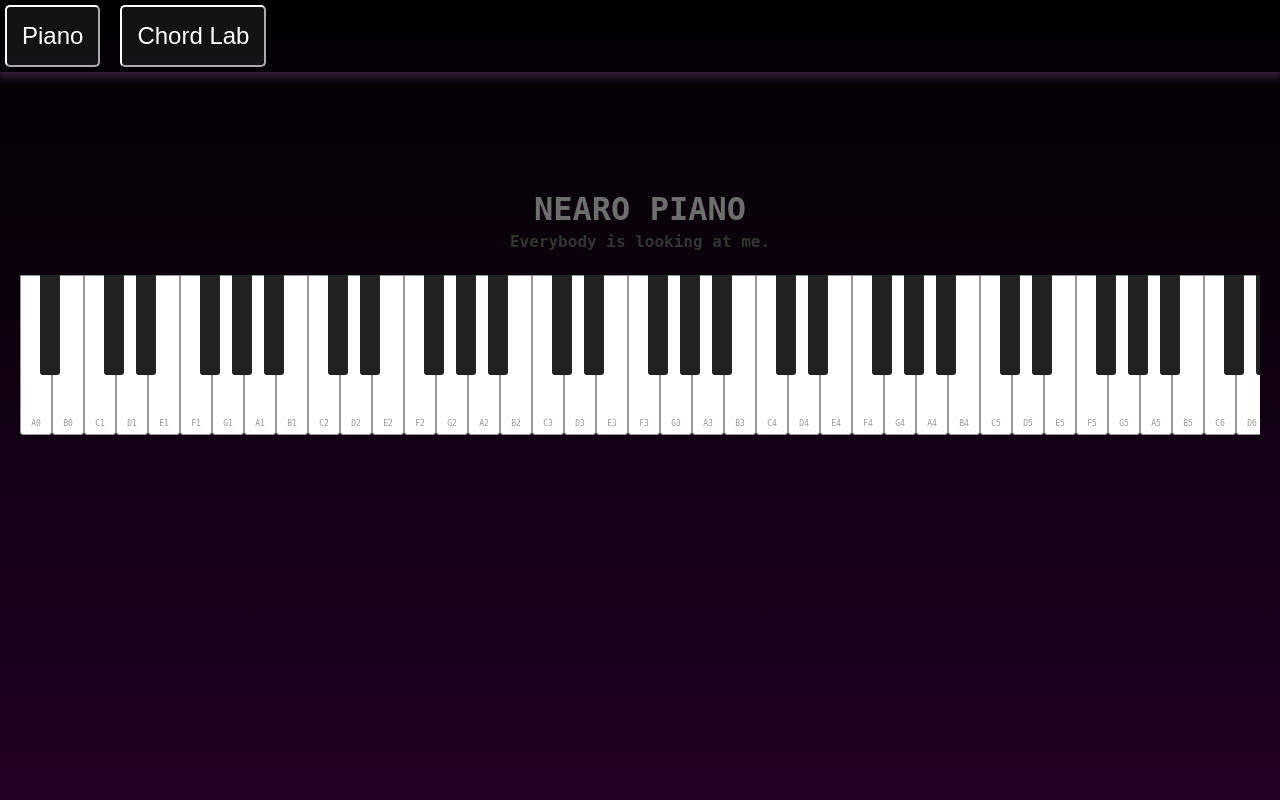
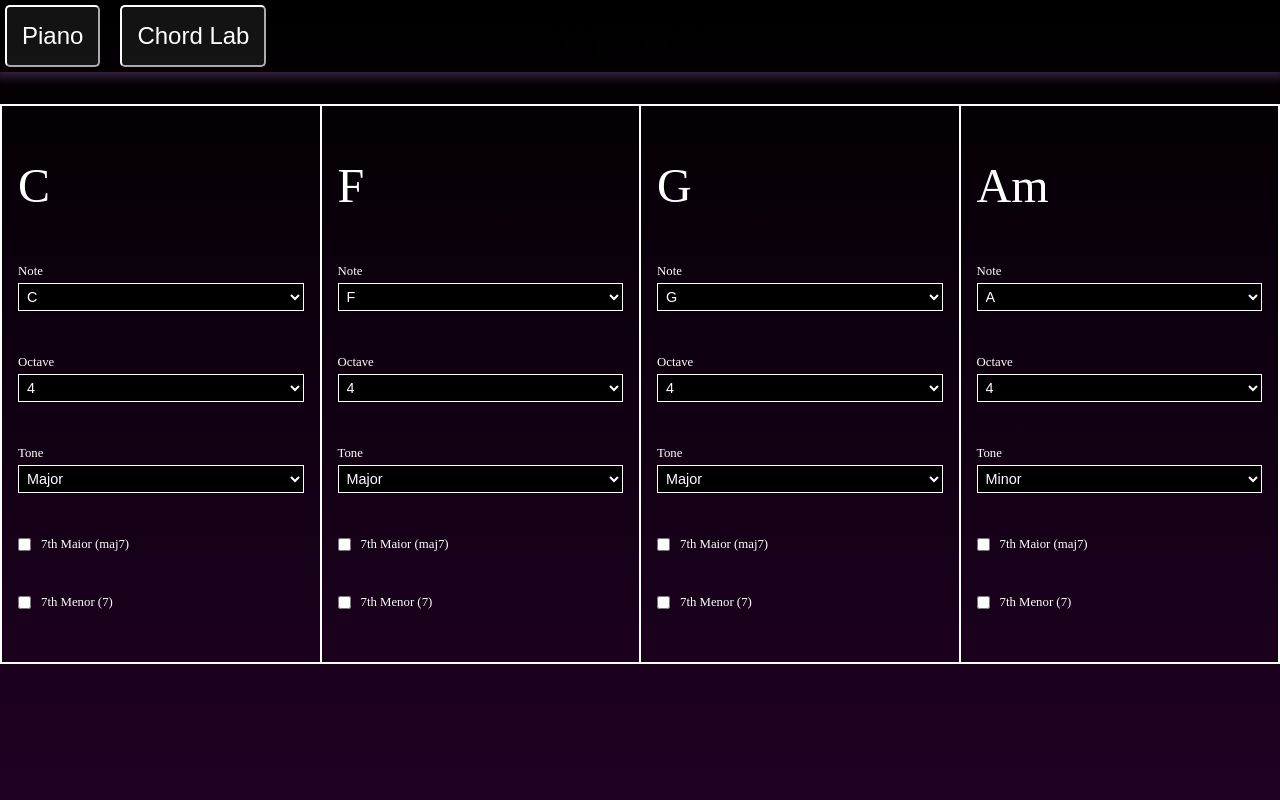
Before and after one commit to nearo007/MIDI_project, a Flask app: page /chord-lab in a window 1280 px wide. Run offline with Flask 3, Linux system fonts and the light colour scheme; parts of the project's set-up code (start-up, migrations or seed data) failed here and were passed over.

Commit message:
chord lab interface

```diff
--- a/src/infrastructure/ui/flask/controllers/player_controller.py
+++ b/src/infrastructure/ui/flask/controllers/player_controller.py
@@ -1,14 +1,15 @@
-from flask import Blueprint, jsonify, render_template, request
+from flask import Blueprint, jsonify, render_template, request, redirect
 from src.infrastructure.ui.flask.player_service import player_service
 
 player_service_bp = Blueprint('player_service_bp', __name__)
 
 @player_service_bp.route('/')
 def index():
-    name = "Everbody is,"
-    surname = "Looking at me."
+    return redirect('/piano')
 
-    return render_template('index.html')
+@player_service_bp.route('/piano')
+def piano():
+    return render_template("piano.html")
 
 @player_service_bp.route("/play", methods=['POST'])
 def play():
@@ -24,4 +25,5 @@ def play():
 
 @player_service_bp.route("/chord-lab", methods=['GET'])
 def chord_lab():
-    return render_template("index.html")
+
+    return render_template("chord-lab.html")
--- /dev/null
+++ b/src/infrastructure/ui/flask/static/css/chord-lab.css
@@ -0,0 +1,52 @@
+.chords-container {
+    border: 1px solid white;
+    height: 35rem;
+    width: 100%;
+    margin: 40px 0;
+    display: flex;
+    flex-direction: row;
+}
+
+.chord-block {
+    display: flex;
+    flex-direction: column;
+    justify-content: space-evenly;
+    align-items: flex-start;
+    border: 1px solid white;
+    color: white;
+    width: 100%;
+    padding: 16px;
+    gap: 8px;
+}
+
+.chord-name {
+    font-size: 3rem;
+    margin: 0 0 8px 0;
+}
+
+.chord-block label {
+    display: flex;
+    flex-direction: column;
+    font-size: 0.8rem;
+    gap: 4px;
+    width: 100%;
+}
+
+.chord-block label input[type="checkbox"] {
+    width: auto;
+    margin-right: 6px;
+}
+
+.chord-block label:has(input[type="checkbox"]) {
+    flex-direction: row;
+    align-items: center;
+}
+
+.chord-block select {
+    background: black;
+    color: white;
+    border: 1px solid white;
+    padding: 4px;
+    font-size: 0.9rem;
+    width: 100%;
+}
--- a/src/infrastructure/ui/flask/static/css/layout.css
+++ b/src/infrastructure/ui/flask/static/css/layout.css
@@ -4,10 +4,13 @@
     padding: 0;
 }
 
-html {
+body {
     background-image: linear-gradient(to bottom, rgb(0, 0, 0), rgb(33, 0, 36));
+    display: flex;
+    flex-direction: column;
+    align-items: center;
+    width: 100%;
     height: 100vh;
-
 }
 
 header {
@@ -28,4 +31,9 @@ header button {
     margin-right: 20px;
     padding: 15px;
     border-radius: 5px;
+    transition: .1s;
 }
+
+header button:hover {
+    background-color: rgba(255, 255, 255, 0.2);
+}
--- /dev/null
+++ b/src/infrastructure/ui/flask/static/js/chord-lab.js
@@ -0,0 +1,74 @@
+  const NOTES = ['C','C#','D','D#','E','F','F#','G','G#','A','A#','B'];
+
+  const defaults = [
+    { note: 'C', octave: 4, tone: 'major' },
+    { note: 'F', octave: 4, tone: 'major' },
+    { note: 'G', octave: 4, tone: 'major' },
+    { note: 'A', octave: 4, tone: 'minor' },
+  ];
+
+  function getChordName(s) {
+    let name = s.note + (s.tone === 'minor' ? 'm' : '');
+    if (s.maj7) name += 'maj7';
+    else if (s.min7) name += '7';
+    return name;
+  }
+
+  function createBlock(state) {
+    const block = document.createElement('div');
+    block.className = 'chord-block';
+    block.innerHTML = `
+      <p class="chord-name">${getChordName(state)}</p>
+
+      <label>Note
+        <select class="sel-note">
+          ${NOTES.map(n => `<option ${n === state.note ? 'selected' : ''}>${n}</option>`).join('')}
+        </select>
+      </label>
+
+      <label>Octave
+        <select class="sel-octave">
+          ${[1,2,3,4,5,6,7].map(o => `<option ${o === state.octave ? 'selected' : ''}>${o}</option>`).join('')}
+        </select>
+      </label>
+
+      <label>Tone
+        <select class="sel-tone">
+          <option value="major" ${state.tone === 'major' ? 'selected' : ''}>Major</option>
+          <option value="minor" ${state.tone === 'minor' ? 'selected' : ''}>Minor</option>
+        </select>
+      </label>
+
+      <label><input type="checkbox" class="cb-maj7"> 7th Maior (maj7)</label>
+      <label><input type="checkbox" class="cb-min7"> 7th Menor (7)</label>
+    `;
+
+    const name    = block.querySelector('.chord-name');
+    const selNote = block.querySelector('.sel-note');
+    const selOct  = block.querySelector('.sel-octave');
+    const selTone = block.querySelector('.sel-tone');
+    const cbMaj7  = block.querySelector('.cb-maj7');
+    const cbMin7  = block.querySelector('.cb-min7');
+
+    function update() { name.textContent = getChordName(state); }
+
+    selNote.addEventListener('change', e => { state.note   = e.target.value;  update(); });
+    selOct.addEventListener ('change', e => { state.octave = +e.target.value; update(); });
+    selTone.addEventListener('change', e => { state.tone   = e.target.value;  update(); });
+
+    cbMaj7.addEventListener('change', () => {
+      state.maj7 = cbMaj7.checked;
+      if (cbMaj7.checked) { state.min7 = false; cbMin7.checked = false; }
+      update();
+    });
+    cbMin7.addEventListener('change', () => {
+      state.min7 = cbMin7.checked;
+      if (cbMin7.checked) { state.maj7 = false; cbMaj7.checked = false; }
+      update();
+    });
+
+    return block;
+  }
+
+  const container = document.getElementById('chordsContainer');
+  defaults.forEach(s => container.appendChild(createBlock(s)));
--- /dev/null
+++ b/src/infrastructure/ui/flask/view/templates/chord-lab.html
@@ -0,0 +1,16 @@
+{% extends "layout.html" %}
+
+{% block import_css %}
+<link rel="stylesheet" href="{{ url_for('static', filename='css/chord-lab.css') }}">
+{% endblock %}
+
+{% block content %}
+<h1>NEARO PIANO</h1>
+<h2>Everybody is looking at me.</h2>
+
+<div class="chords-container" id="chordsContainer"></div>
+{% endblock %}
+
+{% block import_js %}
+<script src="{{ url_for('static', filename='js/chord-lab.js')}}"></script>
+{% endblock %}
--- a/src/infrastructure/ui/flask/view/templates/index.html
+++ b/src/infrastructure/ui/flask/view/templates/piano.html
@@ -1,7 +1,7 @@
 {% extends "layout.html" %}
 
 {% block import_css %}
-  <link rel="stylesheet" href="{{ url_for('static', filename='css/index.css') }}">
+  <link rel="stylesheet" href="{{ url_for('static', filename='css/piano.css') }}">
 {% endblock %}
 
 {% block content %}
@@ -14,5 +14,5 @@
 {% endblock %}
 
 {% block import_js %}
-  <script src="{{ url_for('static', filename='js/index.js') }}"></script>
+  <script src="{{ url_for('static', filename='js/piano.js') }}"></script>
 {% endblock %}
```
Also changed, not shown: src/infrastructure/ui/flask/static/css/piano.css (renamed from src/infrastructure/ui/flask/static/css/index.css), src/infrastructure/ui/flask/static/js/piano.js (renamed from src/infrastructure/ui/flask/static/js/index.js).
